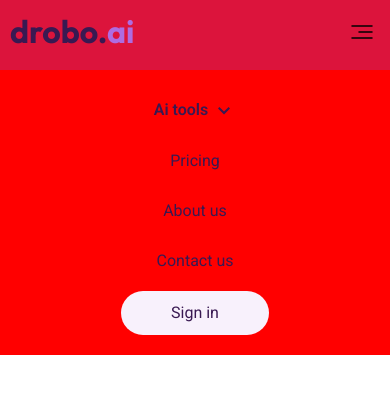
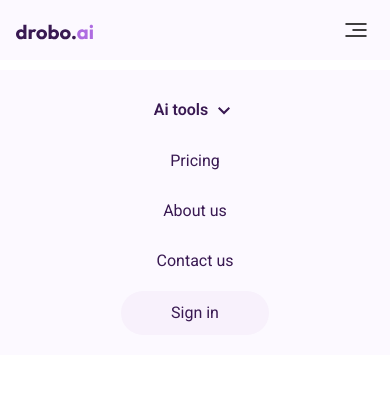
Before and after one commit to Ridwan4D/drobo_ai_task, a plain HTML site: page index.html in a window 390 px wide. Both pictures are taken after a click on the button 362 px from the left and 32 px from the top of the page. Drawn offline with Linux system fonts and the light colour scheme.

Commit message:
header section created

```diff
--- a/assets/css/responsive.css
+++ b/assets/css/responsive.css
@@ -1,25 +1,53 @@
+@media (max-width:1024px) {
+    .container {
+        padding: 0 15px !important;
+    }
+
+    /* ---------------------------- header start ---------------------------- */
+    #header {
+        height: auto;
+    }
+
+    .navbar {
+        background: var(--hero_bg);
+    }
+
+
+    .nav {
+        gap: 0px !important;
+    }
+
+    /* ---------------------------- header end ---------------------------- */
+}
+
+
 @media (max-width:767px) {
     .container {
         padding: 0 10px !important;
     }
 
     /* ---------------------------- header start ---------------------------- */
+    #header {
+        height: auto;
+    }
+
     .navbar {
-        background: crimson;
+        background: var(--hero_bg);
     }
 
     .nav {
+        max-height: 0px;
         position: absolute;
         top: 70px;
         left: 0;
         right: 0;
         display: flex;
         flex-direction: column !important;
-        gap: 10px;
+        gap: 10px !important;
         text-align: center;
         align-items: center;
-        background: red;
         overflow: hidden;
+        background: var(--hero_bg);
     }
 
     #menu_list {
@@ -30,5 +58,18 @@
         padding: 10px 50px;
     }
 
+    /* ---------------------------- header end ---------------------------- */
+}
+
+@media (max-width: 600px) {
+    .container {
+        padding: 0 10px !important;
+    }
+
     /* ---------------------------- header start ---------------------------- */
+    .navbar {
+        padding: 16px !important;
+    }
+
+    /* ---------------------------- header end ---------------------------- */
 }
--- a/assets/css/style.css
+++ b/assets/css/style.css
@@ -90,8 +90,12 @@
 /* --------------------- common styling end --------------------- */
 
 /* --------------- header section start --------------- */
+#header {
+    height: 110px;
+    background: var(--hero_bg);
+}
 
-/* .navbar {
+.navbar {
     top: -100%;
     animation: slideDown 2s ease-in-out forwards;
 }
@@ -104,7 +108,7 @@
     to {
         top: 0;
     }
-} */
+}
 
 .nav-link.dropdown-toggle::after {
     display: none;
--- a/assets/js/script.js
+++ b/assets/js/script.js
@@ -1,9 +1,9 @@
 let menuList = document.getElementById('menu_list');
 
-menuList.style.maxHeight = "0px";
+// menuList.style.maxHeight = "0px";
 
 function toggleMenu() {
-    if (menuList.style.maxHeight == "0px") {
+    if (menuList.style.maxHeight === "0px" || menuList.style.maxHeight === "") {
         menuList.style.maxHeight = "300px"
         menuList.style.padding = "20px 0"
     } else {
--- a/index.html
+++ b/index.html
@@ -14,10 +14,12 @@
     <header id="header" class="d-flex justify-content-center">
         <nav class="navbar container py-3 d-flex justify-content-between align-items-center position-fixed">
             <div class="nav-start">
-                <h3 class="deepViolet_text font_outfit fw-bold text_32 lh_62">drobo.<span class="span_color">ai</span>
+                <a href="#"><img src="assets/images/drobo.ai.svg" alt="drobo.ai.svg" class="d-sm-none site_logo"></a>
+                <h3 class="deepViolet_text font_outfit fw-bold text_32 lh_62 d-none d-sm-block">drobo.<span
+                        class="span_color">ai</span>
                 </h3>
             </div>
-            <ul id="menu_list" class="nav justify-content-center font_roboto gap_40">
+            <ul id="menu_list" class="nav font_roboto gap_40">
                 <li class="nav-item dropdown">
                     <a class="nav-link deepViolet_text dropdown-toggle fw-semibold lh_24" href="#" id="navbarDropdown"
                         role="button" data-bs-toggle="dropdown" aria-expanded="false">
@@ -38,7 +40,7 @@
                     </button>
                 </li>
             </ul>
-            <div class="nav-end">
+            <div class="nav-end d-flex">
                 <button class="bg-transparent border-0 p-0" onclick="toggleMenu()">
                     <img src="assets/images/menu_icon.svg" alt="menu_icon" class="menu_icon d-block d-md-none">
                 </button>
```
Also changed, not shown: assets/images/drobo.ai.svg (added).
